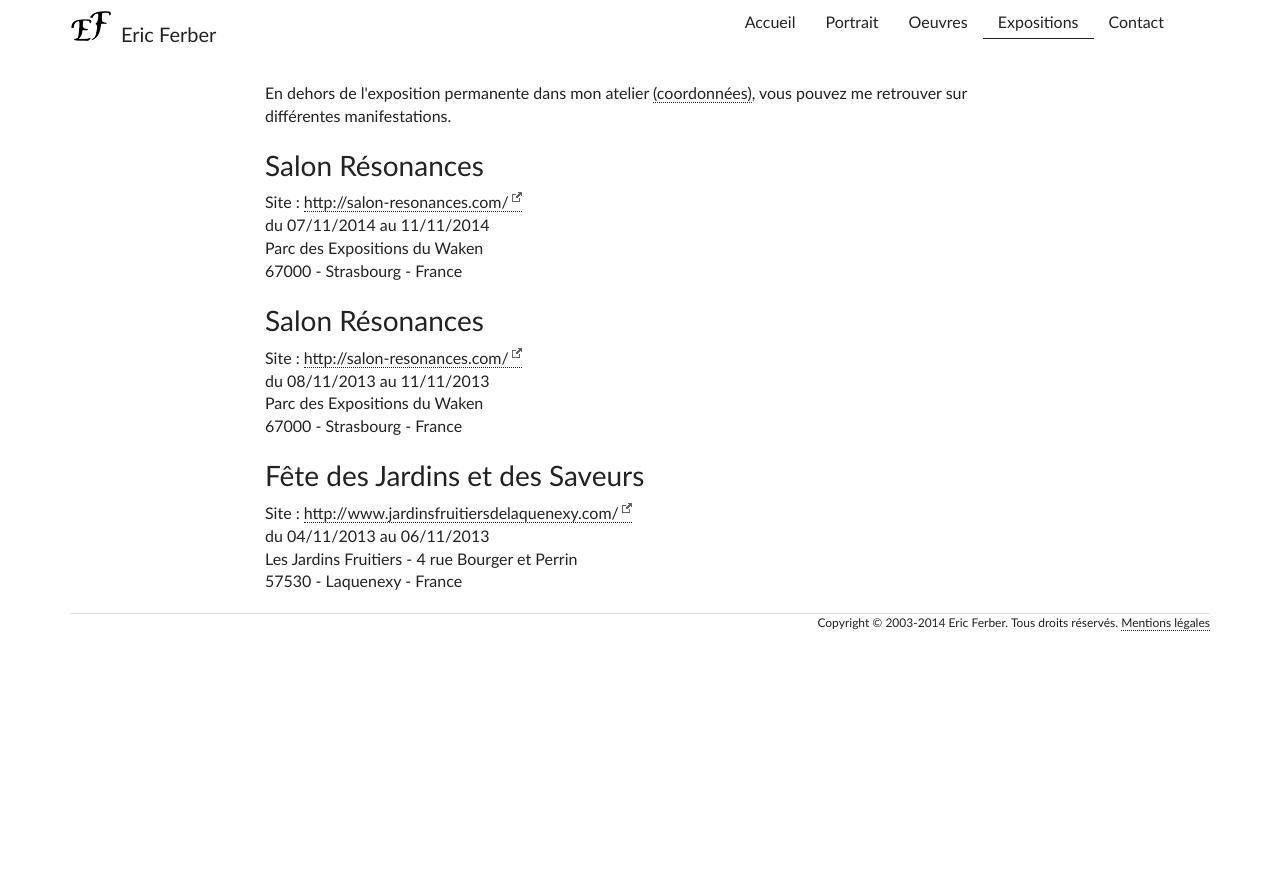
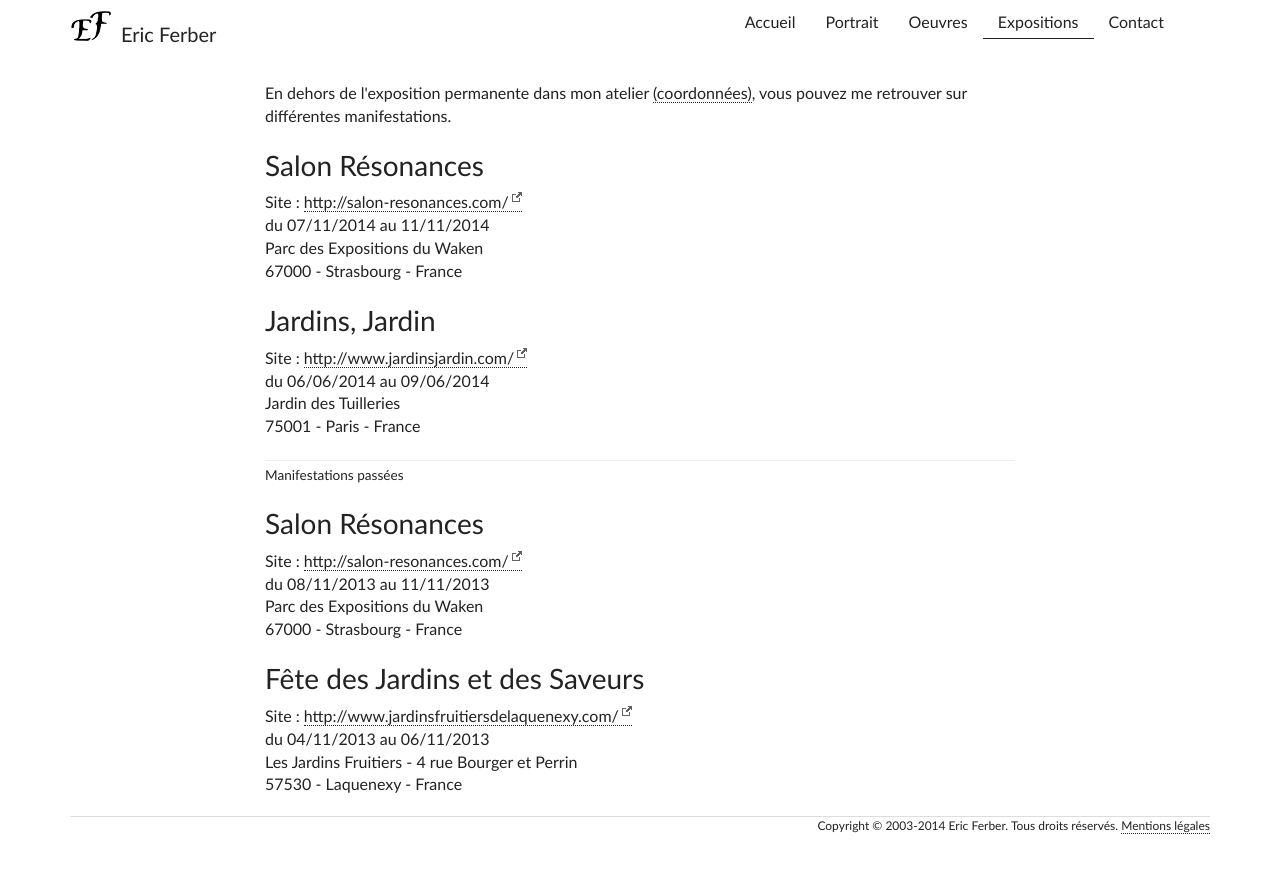
Before and after one commit to Eric-Ferber/Eric-Ferber.github.io, a Jekyll site: the page built from expositions.html, in a window 1280 px wide. Shown: the top 873 px of the page. Built offline with Jekyll 4.4.1, drawn with Linux system fonts in a browser that asks for light colours.

Commit message:
event page : separation between futur and past envents

```diff
--- a/_data/events.yml
+++ b/_data/events.yml
@@ -11,6 +11,18 @@
   adresse: Parc des Expositions du Waken
   city: Strasbourg
   postCode: 67000
+  country: France
+  comments:
+  show : true
+
+- name: Jardins, Jardin
+  description: Jardins, Jardin est l’événement jardin et design d’extérieur au cœur de Paris
+  site: http://www.jardinsjardin.com/
+  startDate: 6/06/2014
+  endDate: 9/06/2014
+  adresse: Jardin des Tuilleries
+  city: Paris
+  postCode: 75001
   country: France
   comments:
   show : true
--- a/bootstrap/less/custom.less
+++ b/bootstrap/less/custom.less
@@ -76,3 +76,7 @@ footer.footer{
     border-top: 1px solid #ddd;
     margin-top: 20px;
 }
+
+.events hr{
+    margin-bottom: 2px;
+}
--- a/expositions.html
+++ b/expositions.html
@@ -21,6 +21,13 @@ weight : 40
                     <h2>Evénements passés</h2>
                 {% endif %}
             {% endcomment %}
+
+            {% if evtDate <= curDate and printedPastEventTitle == false %}
+                {% assign printedPastEventTitle = true %}
+                <hr>
+                <p class="pastEventMarker"><small>Manifestations passées</small></p>
+            {% endif %}
+
             <div class="event">
                 <div itemscope itemtype="http://schema.org/Event">
 
```
Also changed, not shown: bootstrap/css/bootstrap.min.css.
